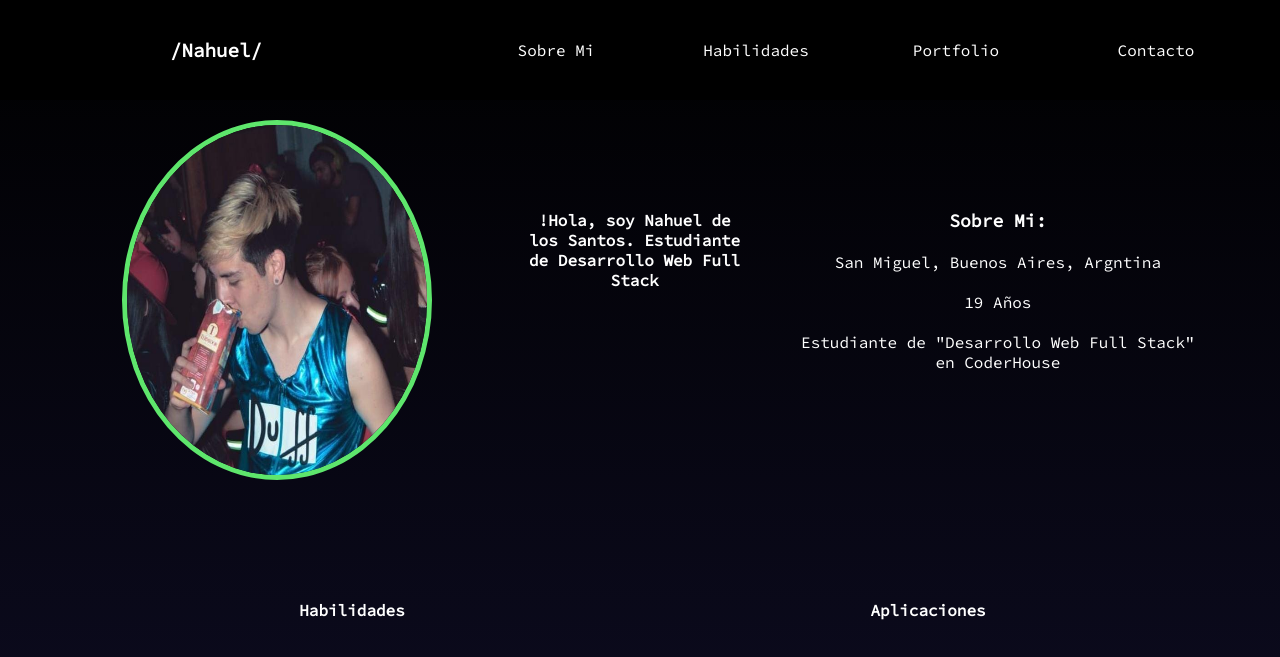
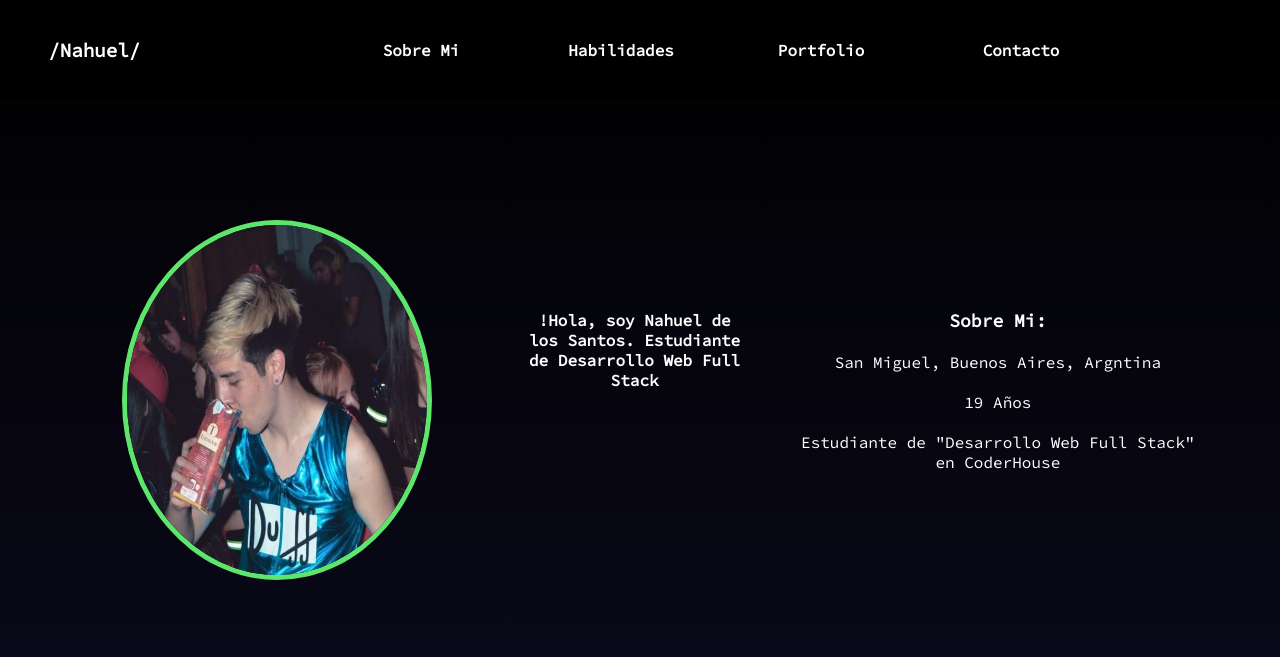
Before and after one commit to NahuelMariano16/Perfil, a website: page index.html in a window 1280 px wide. Shown: the top 657 px of the page. Drawn offline with Linux system fonts and the light colour scheme.

Commit message:
Arreglando Enlaces

```diff
--- a/index.html
+++ b/index.html
@@ -14,17 +14,17 @@
 <body>
     <header class="header">
             <nav class="nav">
-                <div class="logo">/Nahuel/</div>
+                <div ><a href="index.html" class="logo">/Nahuel/</a></div>
                 <ul class="menu">
-                    <li><a class="enlace" href="#"></a>Sobre Mi</li>
-                    <li><a class="enlace" href="#"></a>Habilidades</li>
-                    <li><a class="enlace" href="#"></a>Portfolio</li>
-                    <li><a class="enlace" href="#"></a>Contacto</li>
+                    <li><a class="enlace" href="#main">Sobre Mi</a></li>
+                    <li><a class="enlace" href="#habilidades">Habilidades</a></li>
+                    <li><a class="enlace" href="#portfolio">Portfolio</a></li>
+                    <li><a class="enlace" href="#contacto">Contacto</a></li>
                 </ul>
             </nav>
     </header>
 
-
+    <div id="main"></div>
     <main class="main">
         <div class="sobreMi">
             <div class="foto">
@@ -49,7 +49,7 @@
 
         </div>
 
-
+        <div id="habilidades"></div>
         <div class="competencias">
             <div class="habilidades">
                 <section>
@@ -80,6 +80,7 @@
             </div>
         </div>
 
+        <div id="portfolio"></div>
         <p class="portfolio__texto">PORTFOLIO:</p>
         <div class="portfolio">
                 <p class="portfolio__proximamente1">PROXIMAMENTE</p>
@@ -90,7 +91,7 @@
 
 
     <footer class="footer">
-        <div class="contacto">
+        <div class="contacto" id="contacto">
             <h2 class="tituloContacto">Contacto:</h2>
         </div>
         <div class="textoContacto">
--- a/sass/components/_content.scss
+++ b/sass/components/_content.scss
@@ -1,4 +1,7 @@
 /*FOTO E INFORMACION*/
+#main{
+    height: 100px;
+}
 .main{
     margin: auto;
     width: 90%;
@@ -111,6 +114,9 @@
 
 
 /*PORTFOLIO*/
+#portfolio{
+    height: 100px;
+}
 .portfolio{
     width: 90%;
     height: 200px;
--- a/sass/components/_header.scss
+++ b/sass/components/_header.scss
@@ -11,14 +11,22 @@
     position: sticky;
     top: 0;
     background-color: black;
+    .enlace{
+        color:white;
+        text-decoration: none;
+        font-weight: bolder;
+    }
     .nav{
         display: flex;
         width: 100%;
+
         .logo{
+            margin: auto;
+            margin-left: 70px;
+            text-decoration: none;
             font-size: larger;
             font-weight: bolder;
             display: flex;
-            margin: auto;
             width: 30%;
             height: 100%;
             justify-content: center;
@@ -26,7 +34,7 @@
             color: white;
         }
         .logo:hover{
-            scale: 1.5;
+            transform: scale(1.2);
             color:$colorPrincipal;
         }
         .menu{
```
Also changed, not shown: estilos/styles.css.
